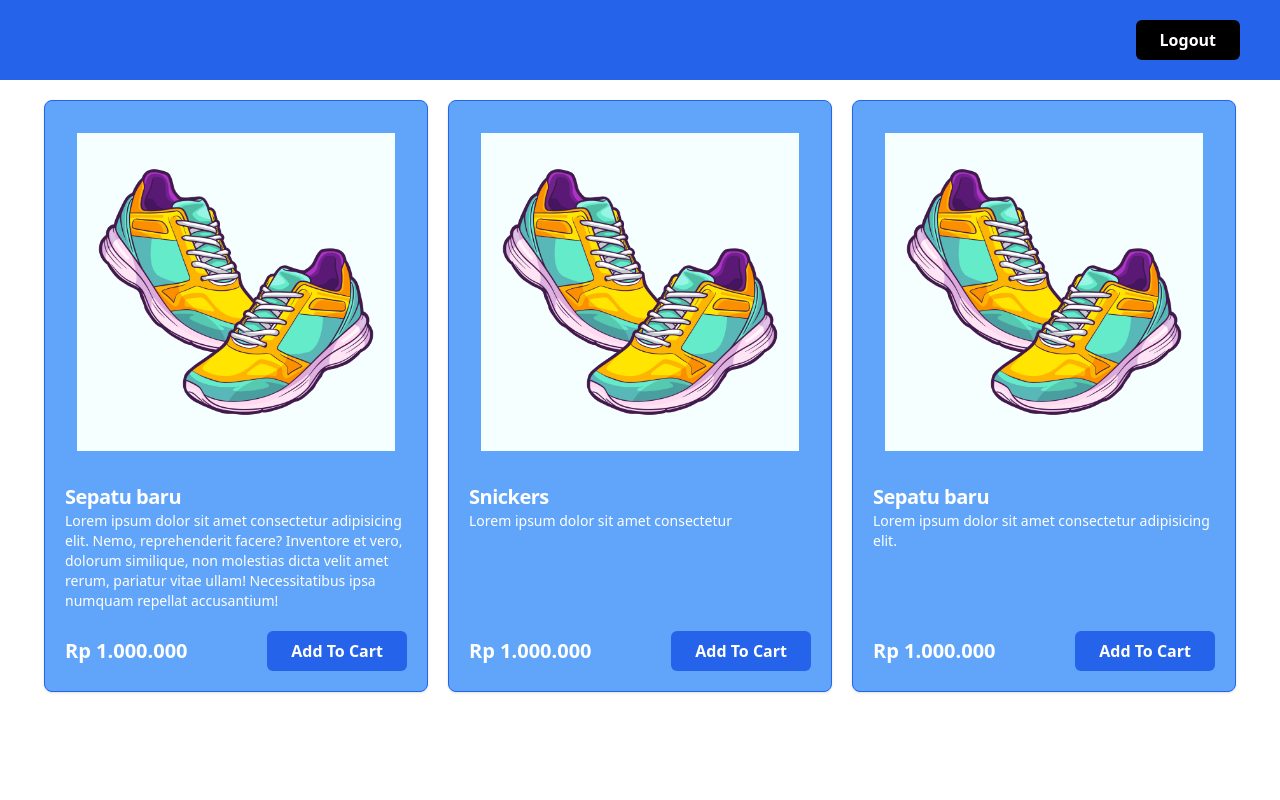
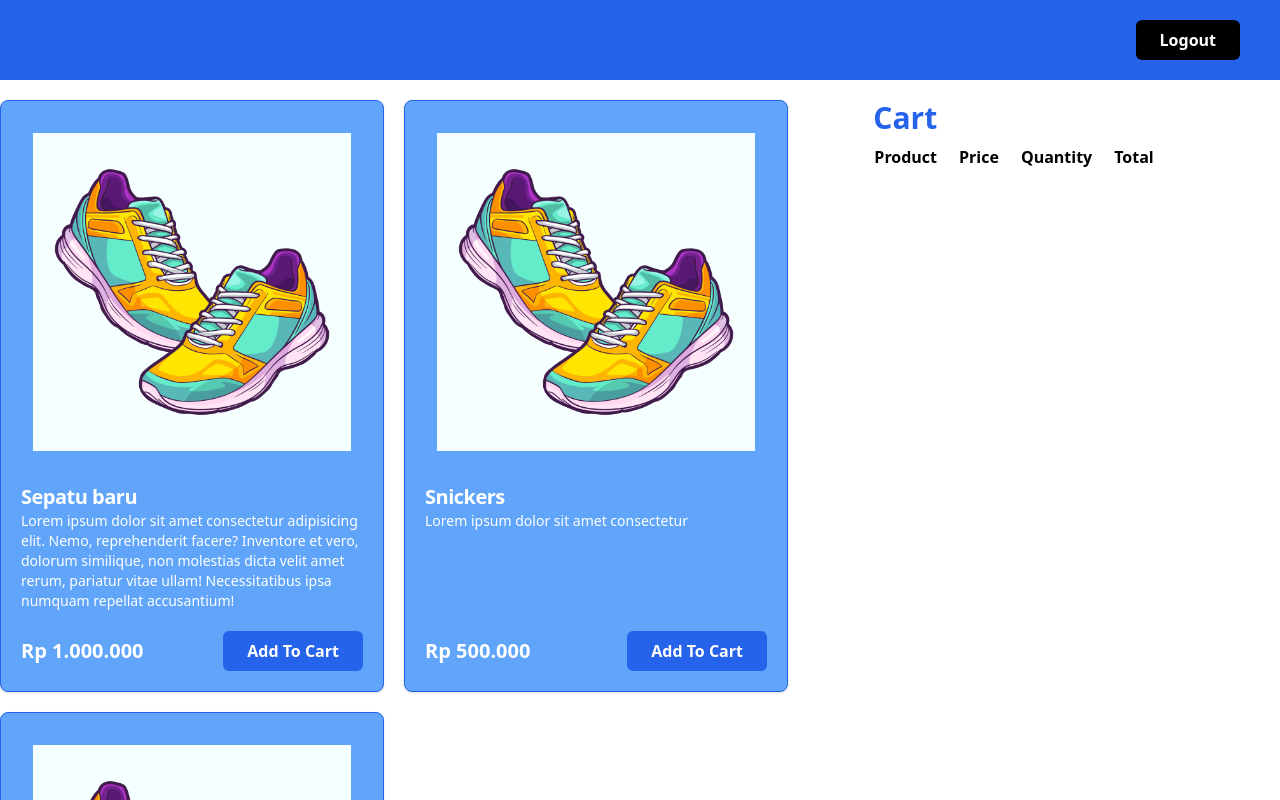
Before and after one commit to ubaydillah1/KANG-AVIP, a React (Vite) app: page /product in a window 1280 px wide. Shown: the top 800 px of the page. Built offline with nearby package versions, Linux system fonts and the light colour scheme.

Commit message:
useState

```diff
--- a/src/components/Fragments/CardProduct.jsx
+++ b/src/components/Fragments/CardProduct.jsx
@@ -33,11 +33,16 @@ const Body = (props) => {
 };
 
 const Footer = (props) => {
-  const { price } = props;
+  const { price, handleAddToCart, id } = props;
   return (
     <div className="flex items-center justify-between px-5 pb-5">
-      <span className="text-xl font-bold text-white">{price}</span>
-      <Button classname="bg-blue-600">Add To Cart</Button>
+      <span className="text-xl font-bold text-white">
+        Rp{" "}
+        {price.toLocaleString("id-ID", { styles: "currency", currency: "IDR" })}
+      </span>
+      <Button classname="bg-blue-600" onClick={() => handleAddToCart(id)}>
+        Add To Cart
+      </Button>
     </div>
   );
 };
--- a/src/pages/product.jsx
+++ b/src/pages/product.jsx
@@ -1,11 +1,12 @@
 import Button from "../components/Elements/Button";
 import CardProduct from "../components/Fragments/CardProduct";
+import { useState } from "react";
 
 const products = [
   {
     id: 1,
     name: "Sepatu baru",
-    price: "Rp 1.000.000",
+    price: 1000000,
     image: "/img/shoes.jpg",
     description:
       "Lorem ipsum dolor sit amet consectetur adipisicing elit. Nemo, reprehenderit facere? Inventore et vero, dolorum similique, non molestias dicta velit amet rerum, pariatur vitae ullam! Necessitatibus ipsa numquam repellat accusantium!",
@@ -13,14 +14,14 @@ const products = [
   {
     id: 2,
     name: "Snickers",
-    price: "Rp 1.000.000",
+    price: 500000,
     image: "/img/shoes.jpg",
     description: "Lorem ipsum dolor sit amet consectetur ",
   },
   {
     id: 3,
     name: "Sepatu baru",
-    price: "Rp 1.000.000",
+    price: 700000,
     image: "/img/shoes.jpg",
     description: "Lorem ipsum dolor sit amet consectetur adipisicing elit. ",
   },
@@ -29,11 +30,28 @@ const products = [
 const email = localStorage.getItem("email");
 
 const ProductPage = () => {
+  const [cart, setCart] = useState([]);
+
   const handleLogout = () => {
     localStorage.removeItem("email");
     localStorage.removeItem("password");
     window.location.href = "/login";
   };
+
+  const handleAddToCart = (id) => {
+    const itemInCart = cart.find((item) => item.id === id);
+
+    if (itemInCart) {
+      setCart(
+        cart.map((item) =>
+          item.id === id ? { ...item, quantity: item.quantity + 1 } : item
+        )
+      );
+    } else {
+      setCart([...cart, { id: id, quantity: 1 }]);
+    }
+  };
+
   return (
     <>
       <div className="flex justify-end h-10 bg-blue-600 text-white items-center p-10">
@@ -43,7 +61,8 @@ const ProductPage = () => {
         </Button>
       </div>
 
-      <div className="flex justify-center py-5 flex-wrap gap-5 ">
+      <div className="flex my-5  ">
+        <div className="w-4/6 flex flex-wrap gap-5">
           {products.map((product) => {
             return (
               <CardProduct key={product.id}>
@@ -51,10 +70,56 @@ const ProductPage = () => {
                 <CardProduct.Body name={product.name}>
                   {product.description}
                 </CardProduct.Body>
-              <CardProduct.Footer price={product.price} />
+                <CardProduct.Footer
+                  id={product.id}
+                  price={product.price}
+                  handleAddToCart={handleAddToCart}
+                />
               </CardProduct>
             );
           })}
+        </div>
+        <div className="w-2/6">
+          <h1 className="text-3xl font-bold text-blue-600 mb-2 ml-5">Cart</h1>
+
+          <table className="text-left table-auto border-separate border-spacing-x-5">
+            <thead>
+              <tr>
+                <th>Product</th>
+                <th>Price</th>
+                <th>Quantity</th>
+                <th>Total</th>
+              </tr>
+            </thead>
+            <tbody>
+              {cart.map((item) => {
+                const product = products.find(
+                  (product) => product.id === item.id
+                );
+                return (
+                  <tr key={item.id}>
+                    <td>{product.name}</td>
+                    <td>
+                      Rp{" "}
+                      {product.price.toLocaleString("id-ID", {
+                        styles: "currency",
+                        currency: "IDR",
+                      })}
+                    </td>
+                    <td>{item.quantity}</td>
+                    <td>
+                      Rp{" "}
+                      {(item.quantity * product.price).toLocaleString("id-ID", {
+                        styles: "currency",
+                        currency: "IDR",
+                      })}
+                    </td>
+                  </tr>
+                );
+              })}
+            </tbody>
+          </table>
+        </div>
       </div>
     </>
   );
```
Lines whose indentation alone changed are shown as unchanged.
